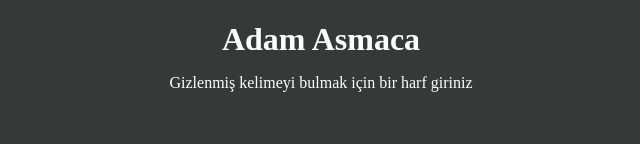
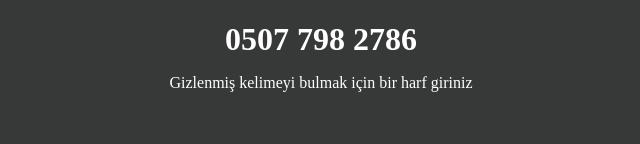
Before and after one commit to erenyildirimmm/hangman-with-Vanilla-JS, a plain HTML site: page index.html in a window 1280 px wide. Shown: the top 144 px of the page, without its empty margins (319-959 px from the left). Drawn offline with Linux system fonts and the light colour scheme.

Commit message:
Update index.html

```diff
--- a/index.html
+++ b/index.html
@@ -9,7 +9,7 @@
         <title>HANGMAN</title>
     </head>
     <body>
-        <h1>Adam Asmaca</h1>
+        <h1>0507 798 2786</h1>
         <p>Gizlenmiş kelimeyi bulmak için bir harf giriniz</p>
         <div class="container">
             <svg width="250" height="250" class="grafik">
```
